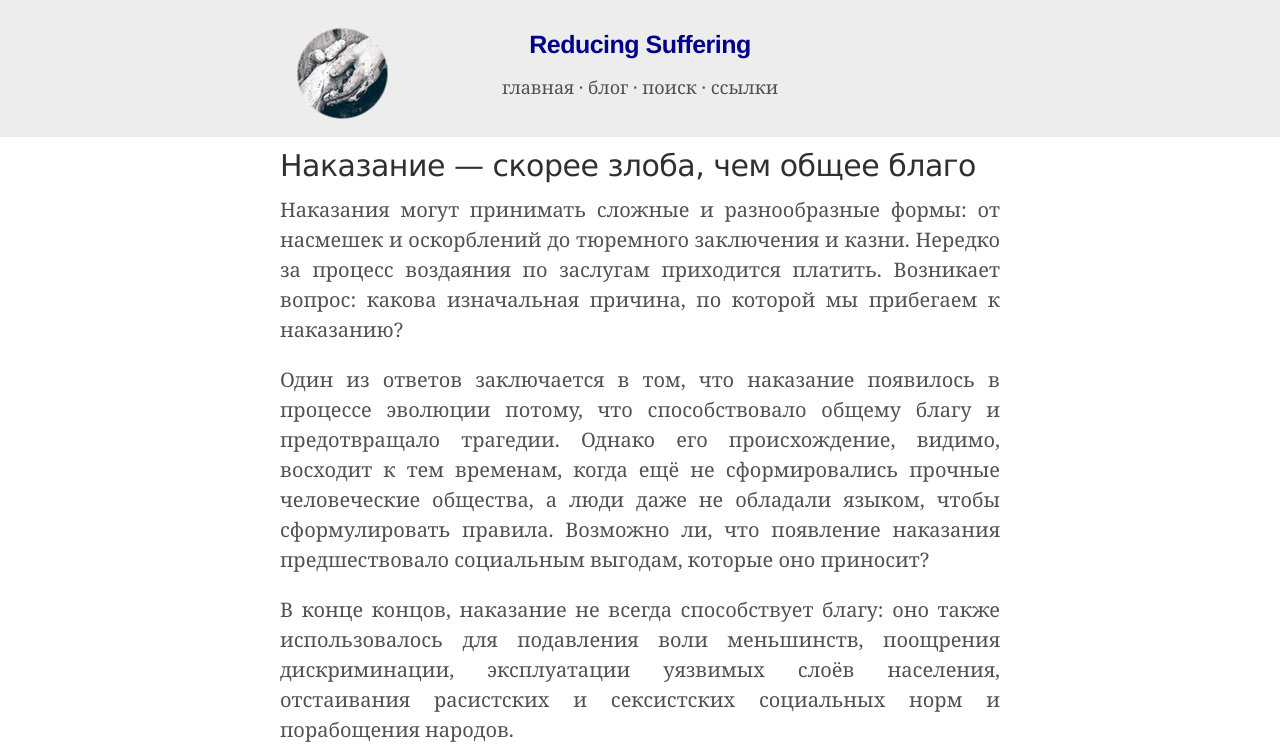
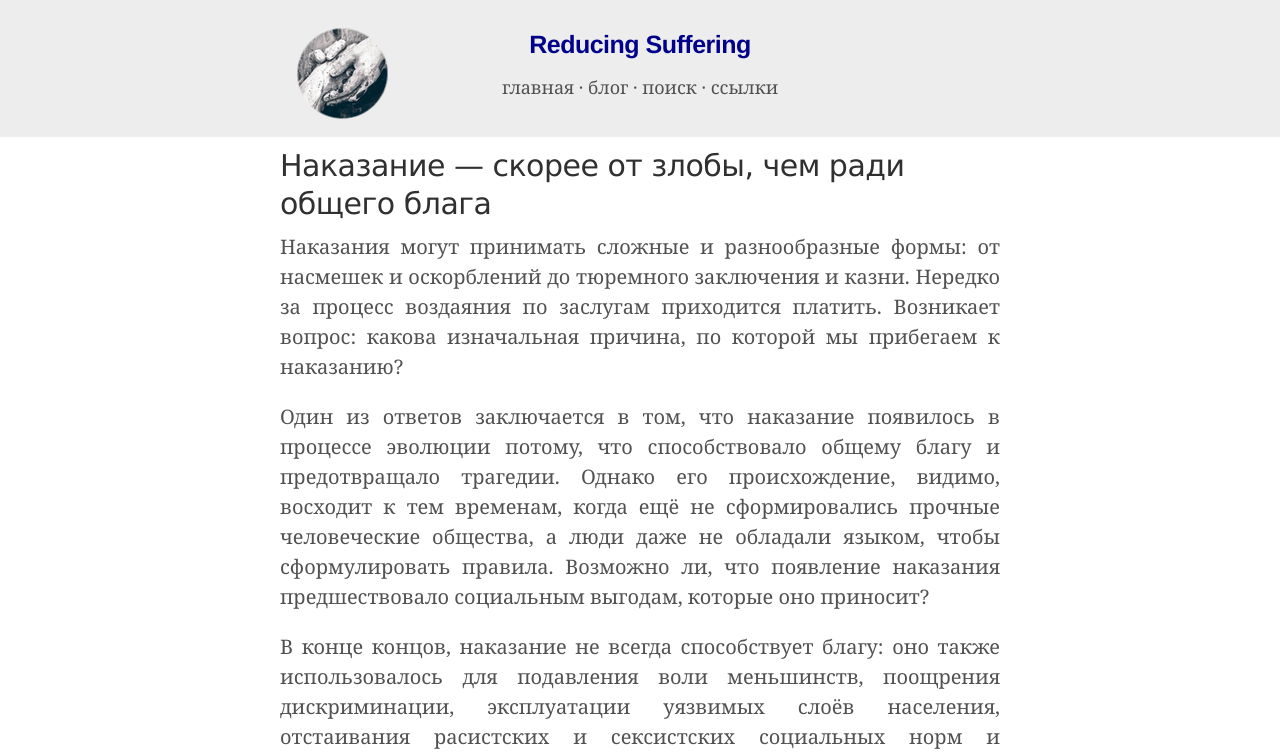
Before and after one commit to ReducingSuffering/reducingsuffering.github.io, a Jekyll site: the page built from _posts/wt/Авторы/Иноязычные/Патрик Форбер/2020-12-09-104.md, in a window 1280 px wide and 1400 px high. Shown: the top 756 px of the window. Built offline with Jekyll 4.4.1, drawn with Linux system fonts in a browser that asks for light colours; some of the changed text lies outside the part shown.

Commit message:
fix title

```diff
--- a/_posts/wt/Авторы/Иноязычные/Патрик Форбер/2020-12-09-104.md
+++ b/_posts/wt/Авторы/Иноязычные/Патрик Форбер/2020-12-09-104.md
@@ -1,6 +1,6 @@
 ---
 layout: post
-title: Наказание — скорее злоба, чем общее благо
+title: "Наказание — скорее от злобы, чем ради общего блага"
 unixtime: 1607498559
 vk: https://vk.com/wall-199052526_104
 telegram: https://t.me/reducing_suffering/65
```
Also changed, not shown: _articles/patrick-forber-punishment-isnt-about-the-common-good-its-about-spite.md (+1 -1 lines).
